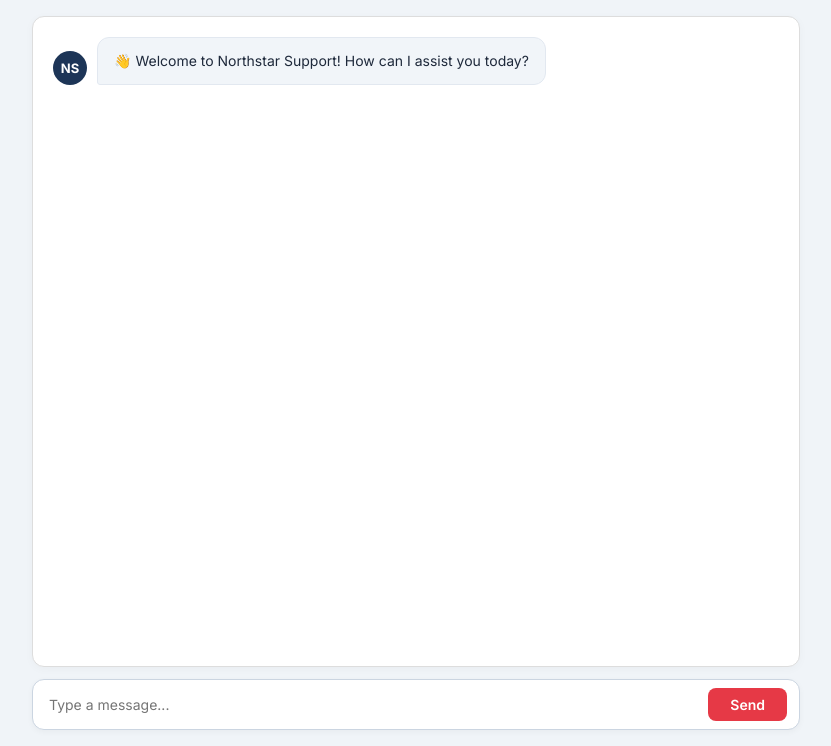
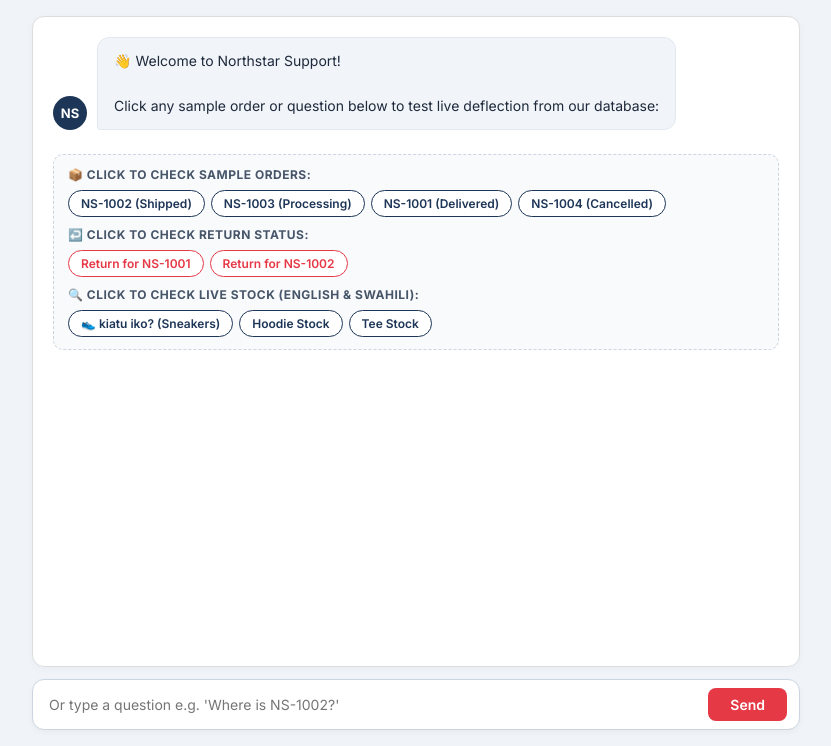
Before and after one commit to jenifferakinyi/Industry-Simulation, a Python web app: template support/templates/support/chatbot.html in a window 1280 px wide. Shown: the part 54-800 px from the top of the page, without its empty margins (224-1055 px from the left). Run offline with Jinja, Linux system fonts and the light colour scheme; the template is opened without the code that fills it, so the values that code supplies are empty.

Commit message:
feat: integrate kiatu swahili quick chip - improves local user deflection engagement

```diff
--- a/support/templates/support/chatbot.html
+++ b/support/templates/support/chatbot.html
@@ -9,7 +9,7 @@
     * { margin:0; padding:0; box-sizing:border-box; }
     body { font-family:'Inter',sans-serif; background:#f0f4f8; height:100vh; display:flex; flex-direction:column; }
 
-    /* NAV HEADER */
+    /* NAV */
     nav {
       background:#1d3557; color:#fff;
       padding:0 20px; height:54px;
@@ -17,14 +17,18 @@
     }
     .brand { display:flex; align-items:center; gap:8px; font-weight:700; font-size:16px; text-decoration:none; color:#fff; }
     .brand-badge { background:#e63946; border-radius:6px; padding:2px 8px; font-size:13px; }
+    .nav-links { display:flex; gap:16px; }
+    .nav-links a { color:#a8c8f0; text-decoration:none; font-size:13px; }
+    .nav-links a:hover { color:#fff; }
 
-    /* CHAT CONTAINER */
+    /* CHAT LAYOUT */
     .chat-wrap {
       flex:1; display:flex; flex-direction:column;
       max-width:800px; width:100%; margin:0 auto;
       padding:16px; gap:12px; overflow:hidden;
     }
 
+    /* CHAT WINDOW */
     #chat-window {
       flex:1; overflow-y:auto;
       background:#fff; border:1px solid #ddd; border-radius:12px;
@@ -32,7 +36,7 @@
       box-shadow:0 2px 10px rgba(0,0,0,0.03);
     }
 
-    /* BUBBLES */
+    /* MESSAGES */
     .msg { display:flex; gap:10px; align-items:flex-end; max-width:90%; }
     .msg.bot { align-self:flex-start; }
     .msg.user { align-self:flex-end; flex-direction:row-reverse; }
@@ -51,6 +55,24 @@
     .bot .bubble  { background:#f1f5f9; color:#1e293b; border-bottom-left-radius:3px; border:1px solid #e2e8f0; }
     .user .bubble { background:#1d3557; color:#fff; border-bottom-right-radius:3px; }
 
+    /* DEMO CHIPS SECTION */
+    .chip-section {
+      background:#f8fafc; border:1px dashed #cbd5e1; border-radius:10px;
+      padding:12px 14px; margin-top:8px;
+    }
+    .chip-title { font-size:12px; font-weight:700; color:#475569; text-transform:uppercase; letter-spacing:0.5px; margin-bottom:8px; }
+    .chip-group { display:flex; gap:6px; flex-wrap:wrap; margin-bottom:8px; }
+    .chip-group:last-child { margin-bottom:0; }
+
+    .chip-btn {
+      background:#fff; border:1px solid #1d3557; color:#1d3557;
+      padding:5px 12px; border-radius:16px; font-size:12px; font-weight:600;
+      cursor:pointer; font-family:inherit; transition:all .15s;
+    }
+    .chip-btn:hover { background:#1d3557; color:#fff; transform:translateY(-1px); }
+    .chip-btn.red { border-color:#e63946; color:#e63946; }
+    .chip-btn.red:hover { background:#e63946; color:#fff; }
+
     /* INPUT BAR */
     .input-bar {
       display:flex; gap:8px; background:#fff;
@@ -67,25 +89,132 @@
       cursor:pointer; font-family:inherit; transition:background .15s;
     }
     #send-btn:hover { background:#c1121f; }
+    #send-btn:disabled { background:#ccc; cursor:not-allowed; }
+
+    /* TYPING INDICATOR */
+    .typing .bubble { color:#64748b; font-style:italic; font-size:13px; }
   </style>
 </head>
 <body>
+
 <nav>
   <a href="/" class="brand"><span class="brand-badge">★</span> Northstar Support Bot</a>
 </nav>
 
 <div class="chat-wrap">
   <div id="chat-window">
+    <!-- Welcome message -->
     <div class="msg bot">
       <div class="avatar bot-av">NS</div>
-      <div class="bubble">👋 Welcome to Northstar Support! How can I assist you today?</div>
+      <div class="bubble">👋 Welcome to Northstar Support!
+
+Click any sample order or question below to test live deflection from our database:</div>
+    </div>
+
+    <!-- Clickable Demo Suggestions -->
+    <div class="chip-section" id="initial-chips">
+      <div class="chip-title">📦 Click to check sample orders:</div>
+      <div class="chip-group">
+        <button class="chip-btn" onclick="sendQuick('Where is order NS-1002?')">NS-1002 (Shipped)</button>
+        <button class="chip-btn" onclick="sendQuick('Where is order NS-1003?')">NS-1003 (Processing)</button>
+        <button class="chip-btn" onclick="sendQuick('Where is order NS-1001?')">NS-1001 (Delivered)</button>
+        <button class="chip-btn" onclick="sendQuick('Where is order NS-1004?')">NS-1004 (Cancelled)</button>
+      </div>
+
+      <div class="chip-title" style="margin-top:10px;">↩️ Click to check return status:</div>
+      <div class="chip-group">
+        <button class="chip-btn red" onclick="sendQuick('Refund status for NS-1001')">Return for NS-1001</button>
+        <button class="chip-btn red" onclick="sendQuick('Refund status for NS-1002')">Return for NS-1002</button>
+      </div>
+
+      <div class="chip-title" style="margin-top:10px;">🔍 Click to check live stock (English &amp; Swahili):</div>
+      <div class="chip-group">
+        <button class="chip-btn" onclick="sendQuick('kiatu iko?')">👟 kiatu iko? (Sneakers)</button>
+        <button class="chip-btn" onclick="sendQuick('Is the Hoodie in stock?')">Hoodie Stock</button>
+        <button class="chip-btn" onclick="sendQuick('Do you have Tee in stock?')">Tee Stock</button>
+      </div>
     </div>
   </div>
 
   <div class="input-bar">
-    <input id="msg-input" type="text" placeholder="Type a message..." autocomplete="off">
-    <button id="send-btn">Send</button>
+    <input id="msg-input" type="text" placeholder="Or type a question e.g. 'Where is NS-1002?'" autocomplete="off">
+    <button id="send-btn" onclick="sendMessage()">Send</button>
   </div>
 </div>
+
+<script>
+  const window_el = document.getElementById('chat-window');
+  const input = document.getElementById('msg-input');
+  const sendBtn = document.getElementById('send-btn');
+
+  input.addEventListener('keydown', e => { if (e.key === 'Enter') sendMessage(); });
+
+  function sendQuick(text) {
+    input.value = text;
+    sendMessage();
+  }
+
+  function addMessage(text, role) {
+    const isBot = role === 'bot';
+    const div = document.createElement('div');
+    div.className = `msg ${role}`;
+    div.innerHTML = `
+      <div class="avatar ${isBot ? 'bot-av' : 'user-av'}">${isBot ? 'NS' : 'You'}</div>
+      <div class="bubble">${escapeHtml(text)}</div>
+    `;
+    window_el.appendChild(div);
+    window_el.scrollTop = window_el.scrollHeight;
+    return div;
+  }
+
+  function escapeHtml(text) {
+    return text
+      .replace(/&/g,'&amp;')
+      .replace(/</g,'&lt;')
+      .replace(/>/g,'&gt;')
+      .replace(/\n/g,'<br>');
+  }
+
+  function addTyping() {
+    const div = document.createElement('div');
+    div.className = 'msg bot typing';
+    div.id = 'typing-indicator';
+    div.innerHTML = '<div class="avatar bot-av">NS</div><div class="bubble">Checking database…</div>';
+    window_el.appendChild(div);
+    window_el.scrollTop = window_el.scrollHeight;
+  }
+
+  function removeTyping() {
+    const el = document.getElementById('typing-indicator');
+    if (el) el.remove();
+  }
+
+  async function sendMessage() {
+    const text = input.value.trim();
+    if (!text) return;
+
+    input.value = '';
+    sendBtn.disabled = true;
+    addMessage(text, 'user');
+    addTyping();
+
+    try {
+      const res = await fetch('/chat/api/', {
+        method: 'POST',
+        headers: { 'Content-Type': 'application/json' },
+        body: JSON.stringify({ message: text }),
+      });
+      const data = await res.json();
+      removeTyping();
+      addMessage(data.reply || 'Sorry, something went wrong.', 'bot');
+    } catch (err) {
+      removeTyping();
+      addMessage('⚠️ Could not reach the server. Please try again.', 'bot');
+    } finally {
+      sendBtn.disabled = false;
+      input.focus();
+    }
+  }
+</script>
 </body>
 </html>
```
